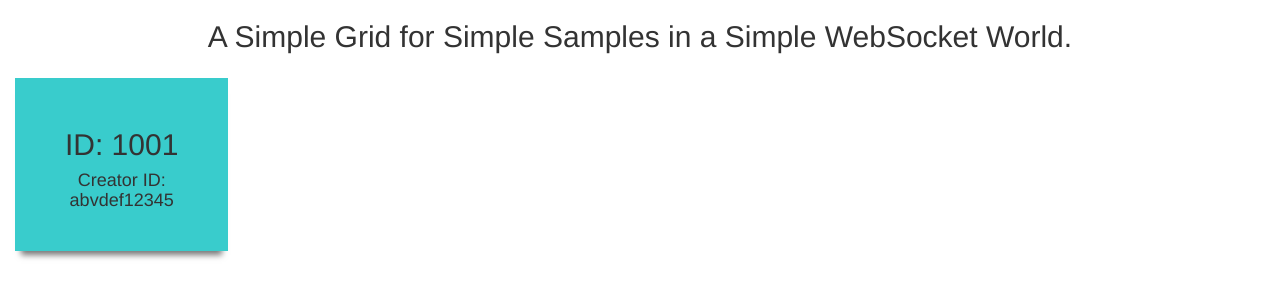
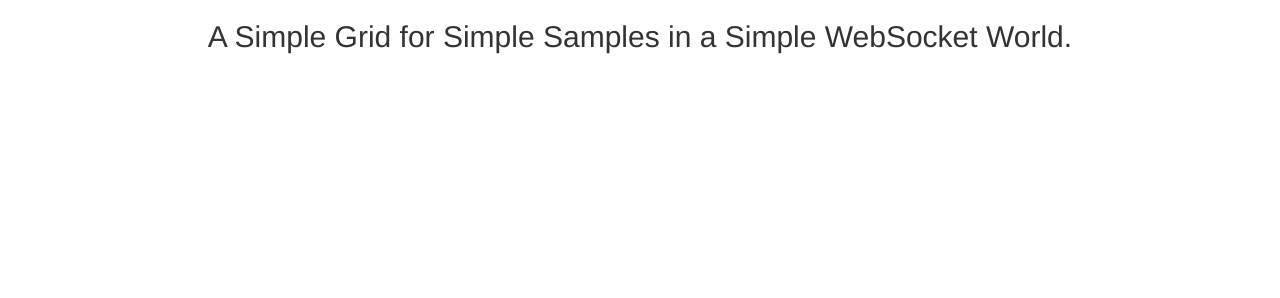
Before and after one commit to DylanHenderson/simpleWebsocket, a website: page page.html in a window 1280 px wide. Drawn offline with nearby package versions, Linux system fonts and the light colour scheme.

Commit message:
removed the extra sample element

```diff
--- a/page.html
+++ b/page.html
@@ -24,11 +24,6 @@
       <!-- Sample Blocks -->
       <div id = "samples">
 
-         <div class="col-md-2 col-sm-3 col-lg-2 socket-block shadow text-center">
-            <h2 >ID: 1001</h2>
-            <h4 >Creator ID: abvdef12345</h4>
-
-         </div>
       </div>
 
    </body>
```
